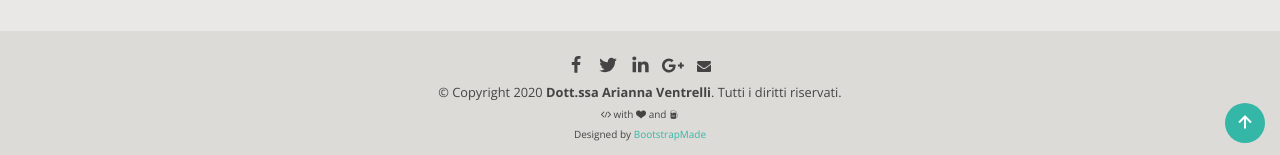
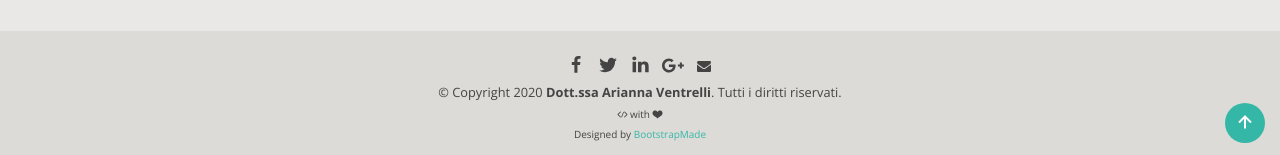
Before and after one commit to venari-psycho/venari-psycho.github.io, a Jekyll site: the page built from index.html, in a window 1280 px wide and 900 px high, scrolled down 498 px. Shown: the part 742-897 px from the top of the window. Built offline with Jekyll 4.4.1, drawn with Linux system fonts in a browser that asks for light colours.

Commit message:
Removed beer from sub-footer.html

```diff
--- a/_includes/sub-footer.html
+++ b/_includes/sub-footer.html
@@ -18,7 +18,7 @@
 
         <!-- Credits -->
         <div class="credits">
-          <i class="icofont-code-alt"></i> with <i class="icofont-ui-love"></i> and <i class="icofont-beer"></i>
+          <i class="icofont-code-alt"></i> with <i class="icofont-ui-love"></i>
         </div>
         <div class="credits">
           <!-- All the links in the footer should remain intact. -->
```
